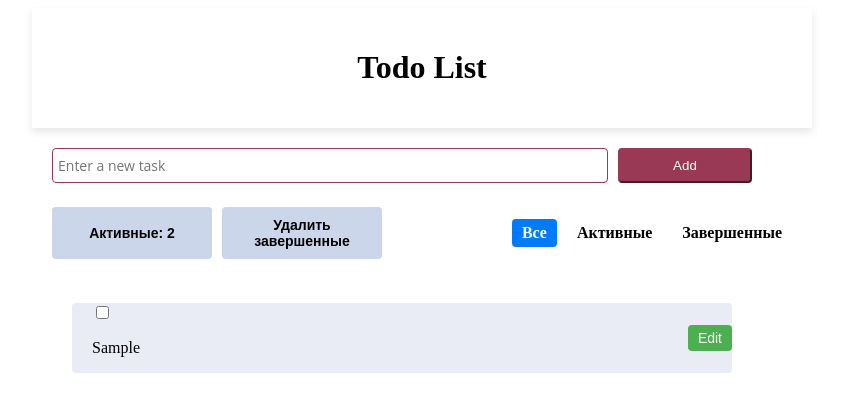
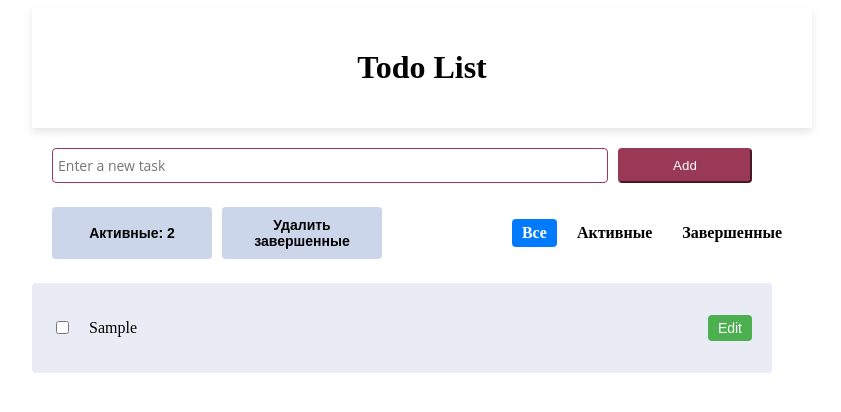
Before and after one commit to KristinaBalashova/todo-list-project, a Vue app: page / in a window 1280 px wide. Both pictures are taken after typing "Sample" into the empty fields and a click on the button "Add". Shown: the top 412 px of the page, without its empty margins (238-1079 px from the left). Built offline with nearby package versions, Linux system fonts and the light colour scheme; no server answers.

Commit message:
Fix some styling

```diff
--- a/src/components/TodoItem.vue
+++ b/src/components/TodoItem.vue
@@ -17,7 +17,7 @@ export default {
       this.isEditing = !this.isEditing;
     },
     toggleComplete() {
-      this.todo.isComplete = !this.todo.isComplete; // Toggle the complete state
+      this.todo.isComplete = !this.todo.isComplete;
     },
   },
 };
@@ -51,7 +51,14 @@ export default {
   color: black;
   background-color: #e9ecf5;
   border-radius: 4px;
-  padding-left: 20px;
+  padding: 20px;
+}
+
+.title {
+  display: flex;
+  align-items: center;
+  flex-direction: row;
+  gap: 10px;
 }
 
 .container input[type='text'] {
@@ -84,6 +91,4 @@ export default {
   gap: 10px;
 }
 
-.title {
-}
 </style>
--- a/src/components/TodoList.vue
+++ b/src/components/TodoList.vue
@@ -39,7 +39,7 @@ export default {
 
 <style scoped>
 .container {
-  margin: 20px;
+
 }
 ul {
   list-style-type: none;
```
